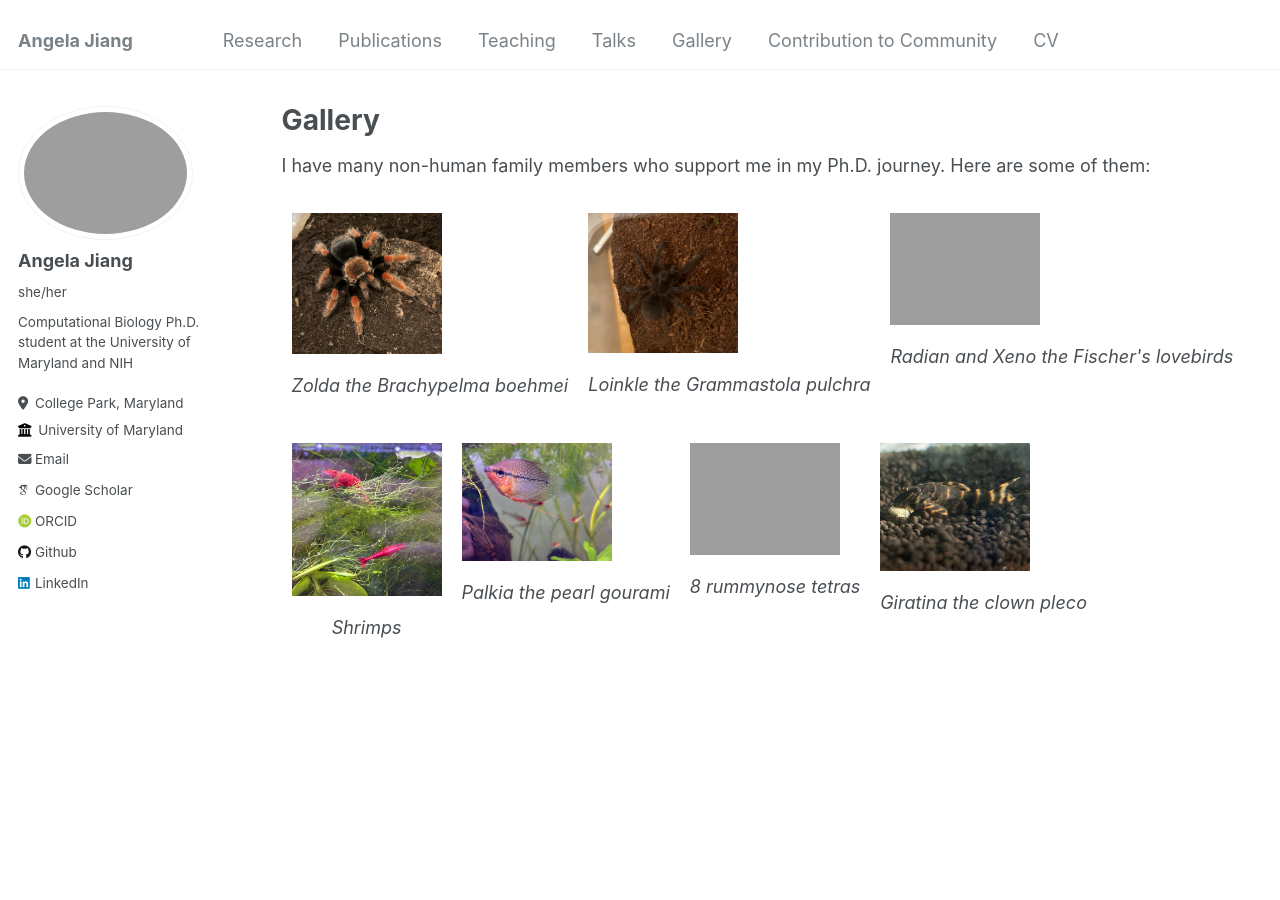
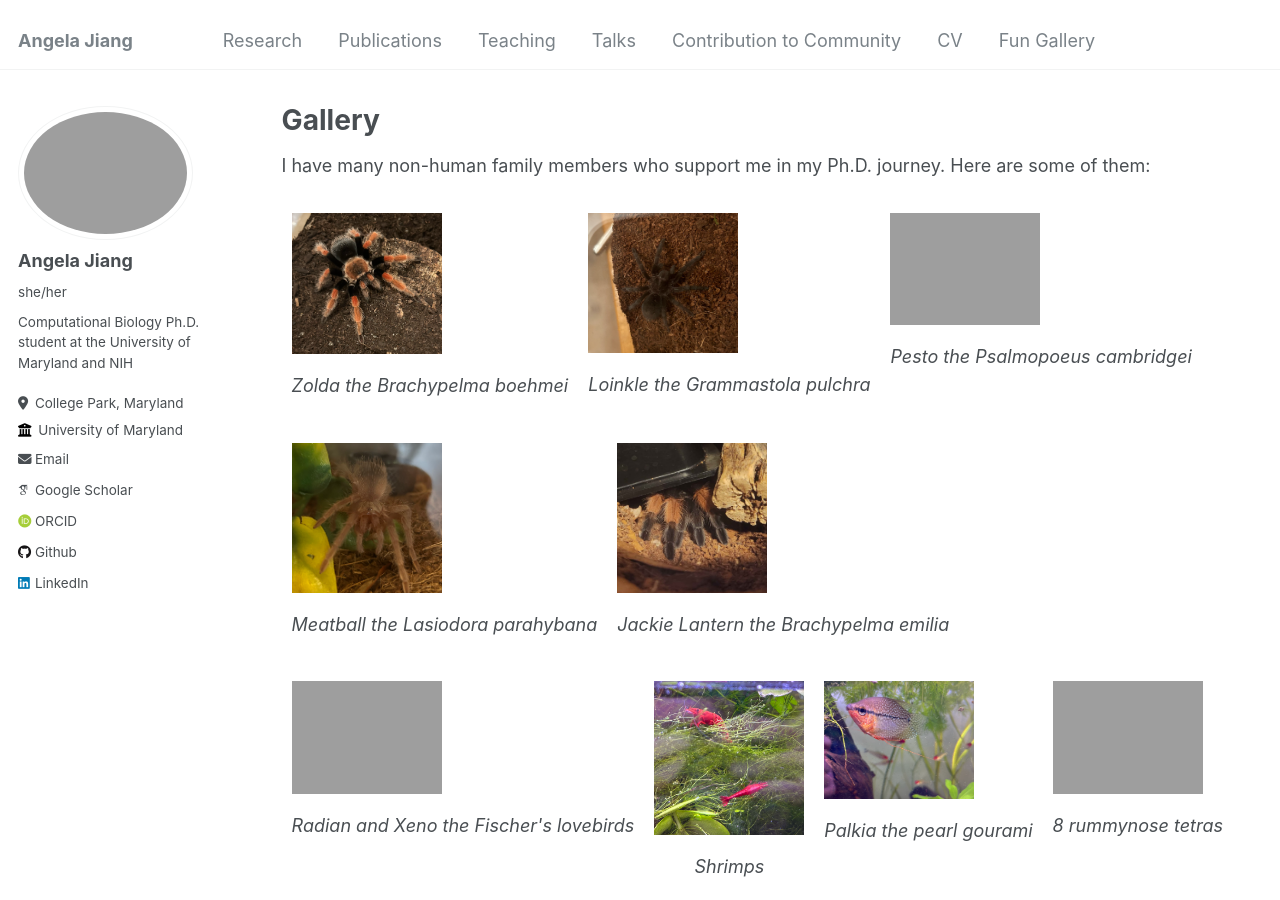
Before and after one commit to frikinzi/frikinzi.github.io, a Jekyll site: the page built from _pages/gallery.md, in a window 1280 px wide and 900 px high. Built offline with Jekyll 4.4.1, drawn with Linux system fonts in a browser that asks for light colours; some web fonts are replaced.

Commit message:
added more pets

```diff
--- a/_data/navigation.yml
+++ b/_data/navigation.yml
@@ -12,11 +12,11 @@ main:
   - title: "Talks"
     url: /talks/
 
-  - title: "Gallery"
-    url: /gallery/
-
   - title: "Contribution to Community"
     url: /activities/
 
   - title: "CV"
     url: /cv/
+
+  - title: "Fun Gallery"
+    url: /gallery/
--- a/_pages/gallery.md
+++ b/_pages/gallery.md
@@ -15,6 +15,18 @@ I have many non-human family members who support me in my Ph.D. journey. Here ar
   <div style="margin: 10px;">
     <img src="https://frikinzi.github.io/files/loinkle.png" alt="Loinkle the Grammastola pulchra" width="150">
     <p align="center"><em>Loinkle the Grammastola pulchra</em></p>
+  </div>
+  <div style="margin: 10px;">
+    <img src="https://frikinzi.github.io/files/pesto.JPG" alt="pesto" width="150">
+    <p align="center"><em>Pesto the Psalmopoeus cambridgei</em></p>
+  </div>
+  <div style="margin: 10px;">
+    <img src="https://frikinzi.github.io/files/meatball.JPG" alt="meatball" width="150">
+    <p align="center"><em>Meatball the Lasiodora parahybana</em></p>
+  </div>
+  <div style="margin: 10px;">
+    <img src="https://frikinzi.github.io/files/jackie.JPG" alt="meatball" width="150">
+    <p align="center"><em>Jackie Lantern the Brachypelma emilia</em></p>
   </div>
   <div style="margin: 10px;">
     <img src="https://frikinzi.github.io/files/birbs.png" alt="Radian and Xeno the Fischer's lovebirds" width="150">
```
Also changed, not shown: files/jackie.JPG (added), files/meatball.JPG (added), 1 other file.
